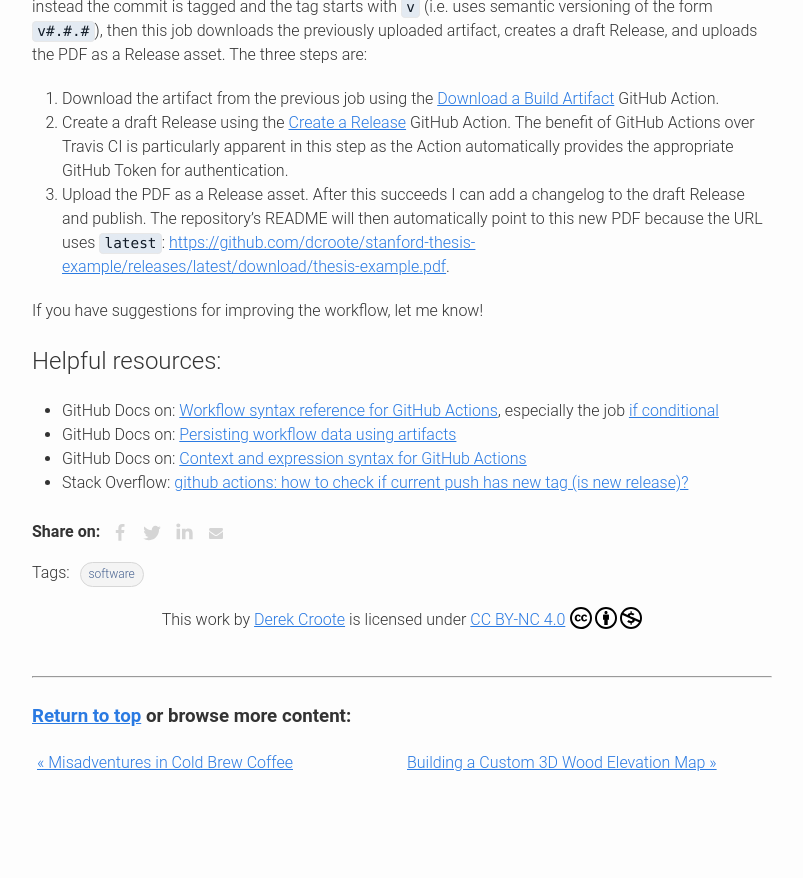
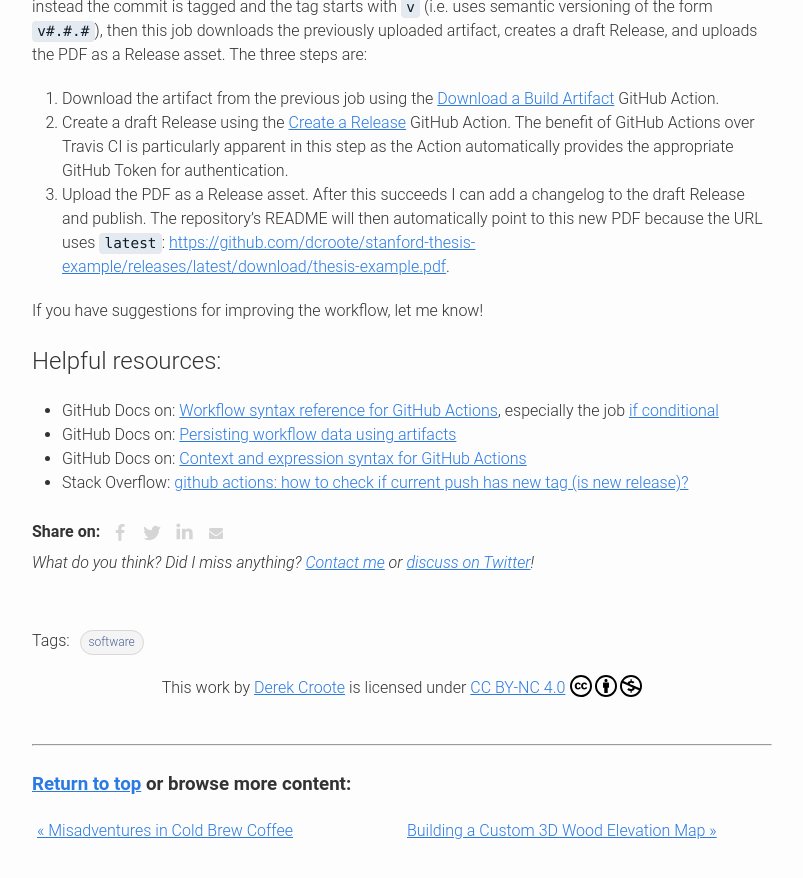
Before and after one commit to dcroote/dcroote.github.io, a Jekyll site: the page built from _posts/2020-09-06-github-actions-from-travis.md, in a window 1280 px wide and 900 px high, scrolled down 1889 px. Shown: the top 878 px of the window, without its empty margins (238-1041 px from the left). Built offline with Jekyll 4.4.1, drawn with Linux system fonts in a browser that asks for light colours; some web fonts are replaced; before the commit the page ends 2721 px from its top, so only the background shows below that.

Commit message:
Add post feedback prompt encouraging discussion
Add a feedback prompt at the bottom of all posts with the text:
'What do you think? Did I miss anything? Contact me!'

When the optional discuss_on_twitter front matter field is present,
the prompt additionally includes a 'discuss on Twitter' link:
'What do you think? Did I miss anything? Contact me or discuss on Twitter!'

Co-authored-by: Derek Croote <dcroote@users.noreply.github.com>

```diff
--- /dev/null
+++ b/_includes/post-feedback.html
@@ -0,0 +1 @@
+<p><em>What do you think? Did I miss anything? <a href="/about/">Contact me</a>{% if page.discuss_on_twitter %} or <a href="{{ page.discuss_on_twitter }}" target="_blank">discuss on Twitter</a>{% endif %}!</em></p>
--- a/_layouts/post.html
+++ b/_layouts/post.html
@@ -20,6 +20,8 @@ layout: default
   <article class="post-content">
     {{ content }} {% include share-buttons.html %}
 
+    <br />
+    {% include post-feedback.html %}
     <br />
     {% include tag-list.html tags=page.tags show_label=true %}
     <p xmlns:dct="http://purl.org/dc/terms/" xmlns:cc="http://creativecommons.org/ns#" class="license-text"
```
